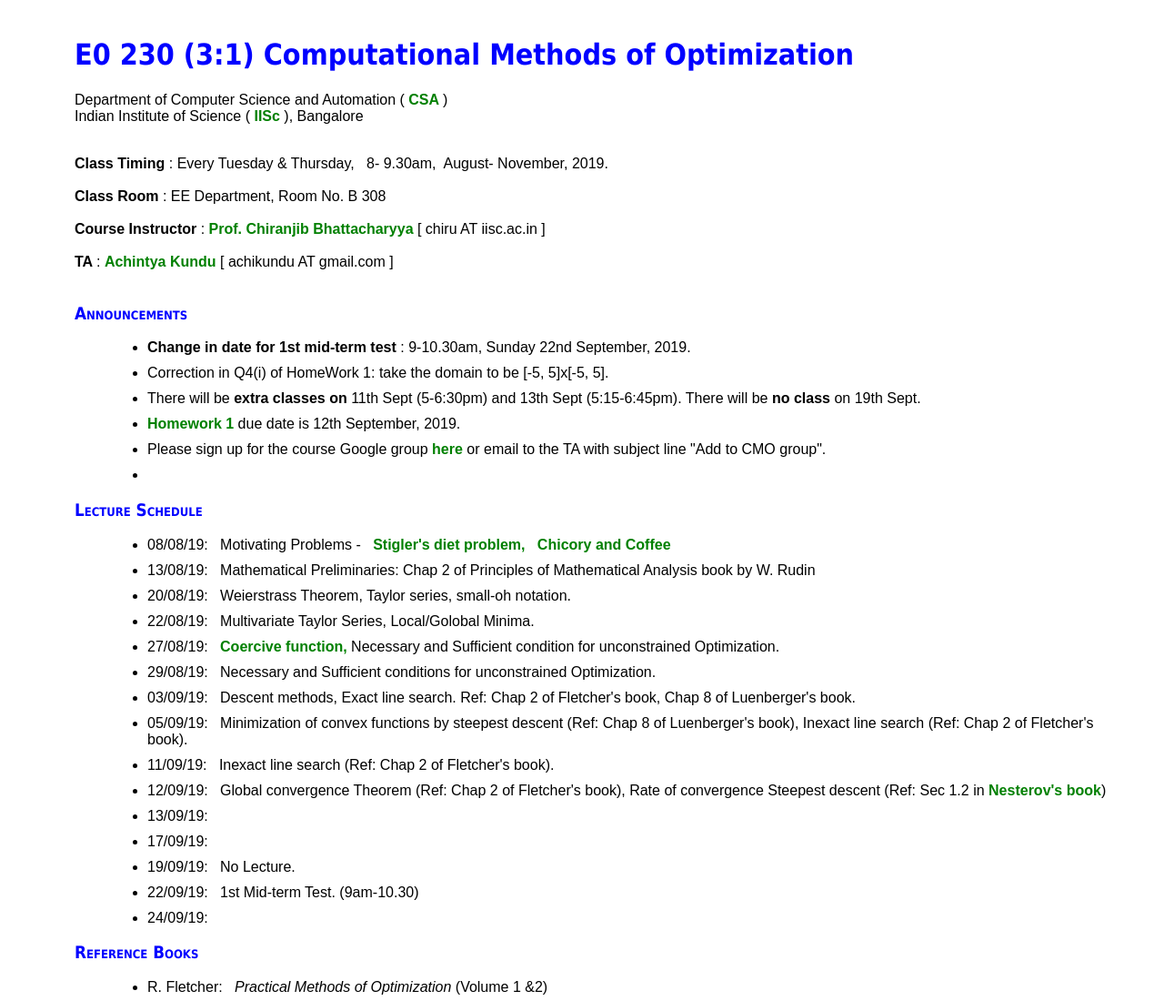
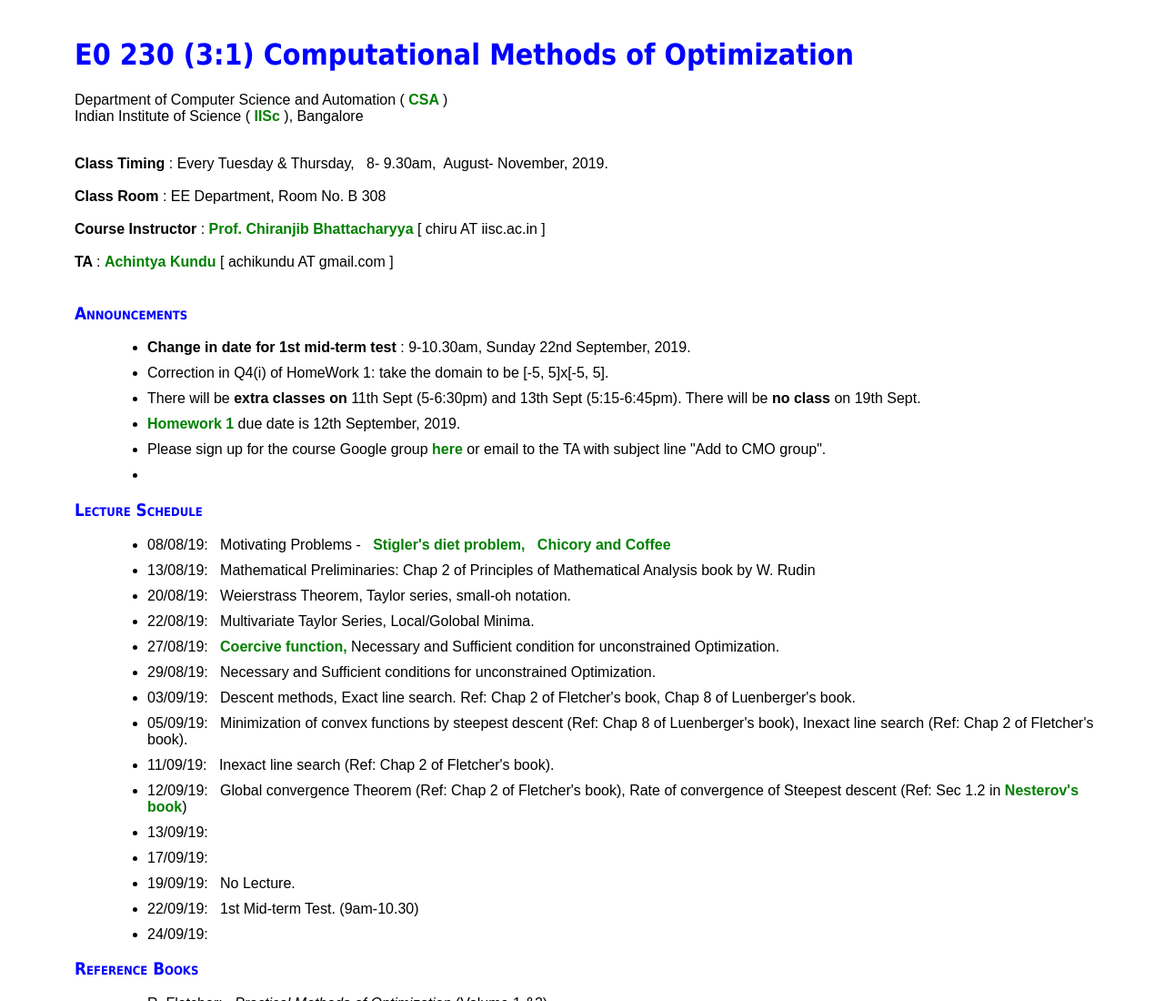
Before and after one commit to cmo2019/cmo2019, a plain HTML site: page index.html in a window 1280 px wide. Shown: the top 1100 px of the page at 91% size. Drawn offline with Linux system fonts and the light colour scheme.

Commit message:
Update index.html

```diff
--- a/index.html
+++ b/index.html
@@ -77,7 +77,7 @@ Stigler's diet problem, </a> &nbsp;   <a href="https://www.sciencedirect.com/top
  <dt></dt><li> 03/09/19: &nbsp; Descent methods, Exact line search. Ref: Chap 2 of Fletcher's book, Chap 8 of Luenberger's book. </li>
  <dt></dt><li> 05/09/19: &nbsp; Minimization of convex functions by steepest descent (Ref: Chap 8 of Luenberger's book), Inexact line search (Ref: Chap 2 of Fletcher's book). </li>
  <dt></dt><li> 11/09/19: &nbsp; Inexact line search (Ref: Chap 2 of Fletcher's book). </li>
- <dt></dt><li> 12/09/19: &nbsp; Global convergence Theorem (Ref: Chap 2 of Fletcher's book), Rate of convergence Steepest descent (Ref: Sec 1.2 in <a href="http://citeseerx.ist.psu.edu/viewdoc/download?doi=10.1.1.693.855&rep=rep1&type=pdf"> Nesterov's book</a>)</li>
+ <dt></dt><li> 12/09/19: &nbsp; Global convergence Theorem (Ref: Chap 2 of Fletcher's book), Rate of convergence of Steepest descent (Ref: Sec 1.2 in <a href="http://citeseerx.ist.psu.edu/viewdoc/download?doi=10.1.1.693.855&rep=rep1&type=pdf"> Nesterov's book</a>)</li>
  <dt></dt><li> 13/09/19: &nbsp; </li>
  <dt></dt><li> 17/09/19: &nbsp; </li>
  <dt></dt><li> 19/09/19: &nbsp; No Lecture. </li>
```
